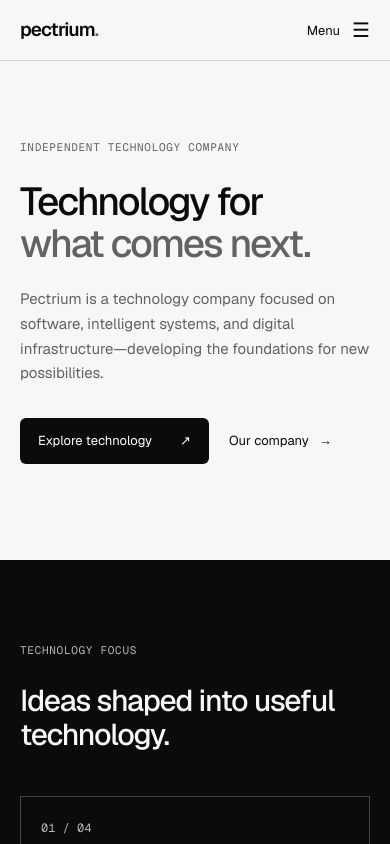
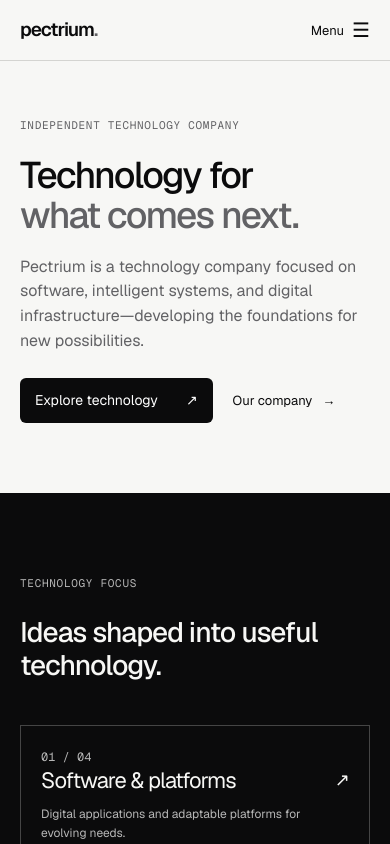
Before and after one commit to ejepsystems/ejepsystems, a Next.js app in the folder apps/web/: page / in a window 390 px wide. Shown: the top 844 px of the page. Built offline with nearby package versions, Linux system fonts and the light colour scheme.

Commit message:
feat(design): apply mobile-first type scale, compact hero and corporate component rules

```diff
--- a/apps/web/app/globals.css
+++ b/apps/web/app/globals.css
@@ -185,3 +185,39 @@ a:focus-visible, summary:focus-visible { outline: 2px solid currentColor; outlin
  .venture-stage { grid-column: 2; text-align: left; }
  .editorial-rows article { gap: 10px; }
 }
+
+
+/* PECTRIUM DESIGN FAMILY 01 — corporate presentation overrides */
+body { font-size: var(--pct-type-body); line-height: var(--pct-leading-body); }
+.wordmark { font-size: 21px; font-weight: 600; letter-spacing: -.05em; }
+.shell { width: min(calc(100% - 64px), var(--max)); }
+.home-hero { min-height: 590px; padding-block: clamp(88px, 9vw, 126px); }
+.home-hero-content { max-width: 730px; }
+.home-hero h1, .inner-hero h1 { font-size: var(--pct-type-display); line-height: var(--pct-leading-display); letter-spacing: var(--pct-tracking-display); font-weight: 480; }
+.home-hero h1 { max-width: 14ch; }
+.home-hero .eyebrow { font-size: var(--pct-type-label); margin-bottom: 20px; }
+.home-hero .hero-deck { max-width: 56ch; font-size: var(--pct-type-lead); line-height: 1.55; margin-top: 22px; }
+.home-hero .hero-actions { margin-top: 26px; }
+.button { min-height: var(--pct-touch-min); font-size: 14px; border-radius: var(--pct-radius-control); }
+.directory-intro h2,.home-bottom h2,.editorial-section h2 { font-size: var(--pct-type-section); line-height: 1.15; letter-spacing: var(--pct-tracking-section); }
+.directory-title { font-size: var(--pct-type-subheading); line-height: 1.22; }
+.directory-card { min-height: 190px; }
+.solution-disclosure { max-width: 680px; margin: 24px 0 0; color: #c2c2c2; font-size: 12px; line-height: 1.6; }
+@media(max-width:900px) {
+ .shell { width: calc(100% - 48px); }
+ .home-hero { min-height: auto; padding-block: 72px 80px; }
+}
+@media(max-width:560px) {
+ .shell { width: calc(100% - 40px); }
+ .wordmark { font-size: 19px; }
+ .home-hero { padding-block: 56px 70px; }
+ .home-hero h1,.inner-hero h1 { font-size: clamp(36px, 9.5vw, 42px); line-height: 1.08; letter-spacing: -.045em; overflow-wrap: normal; }
+ .home-hero .hero-deck { font-size: 16px; line-height: 1.55; margin-top: 20px; }
+ .home-hero .hero-actions { margin-top: 24px; gap: 10px 20px; }
+ .home-hero .button { padding: 11px 15px; }
+ .directory-card { min-height: 136px; }
+ .directory-title { font-size: 22px; }
+ .directory-intro h2,.home-bottom h2,.editorial-section h2 { font-size: clamp(27px, 7.2vw, 32px); }
+ .mobile-menu-toggle { min-width: 44px; min-height: 44px; gap: 8px; }
+ .mobile-menu-toggle span:last-child { font-size: 20px; }
+}
```
